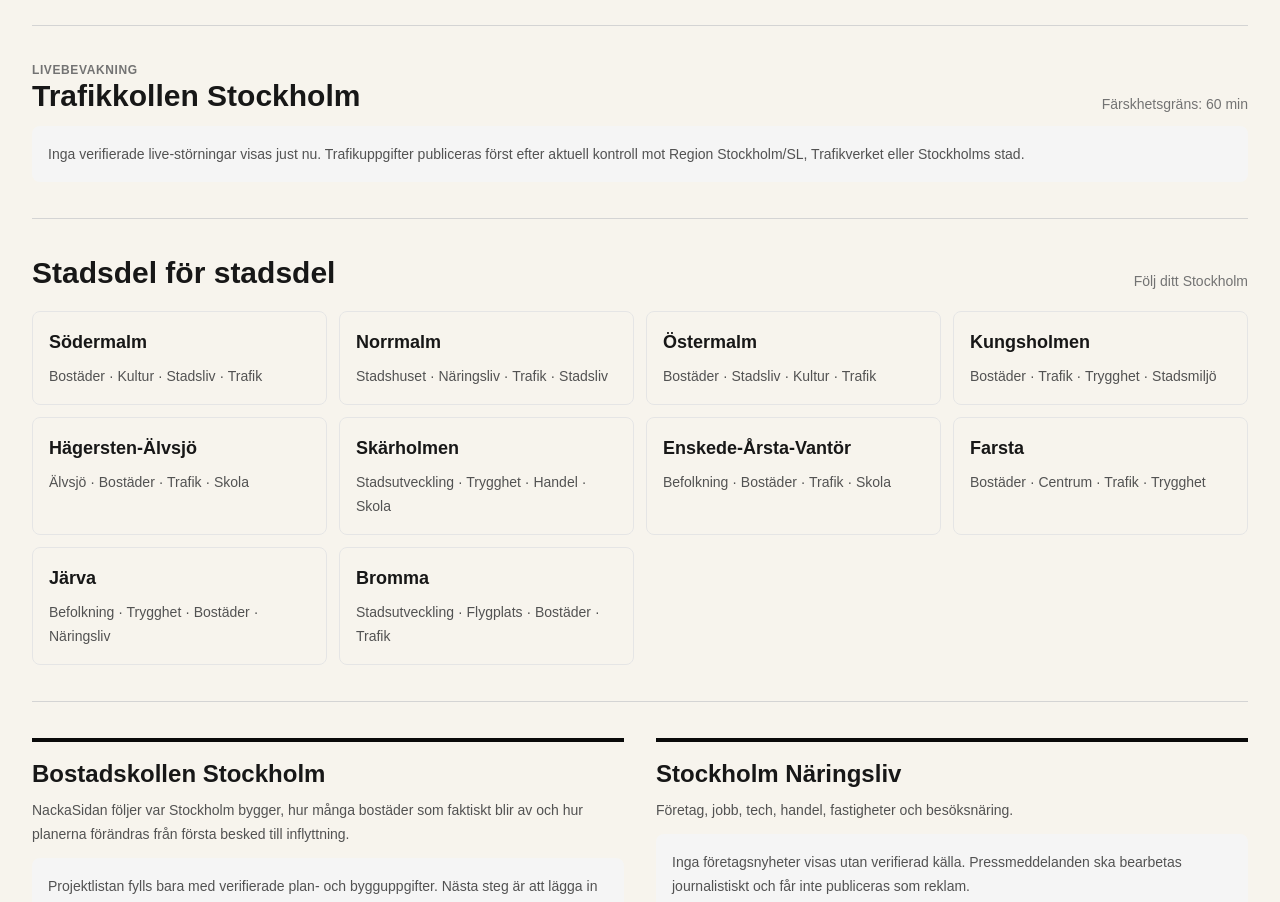
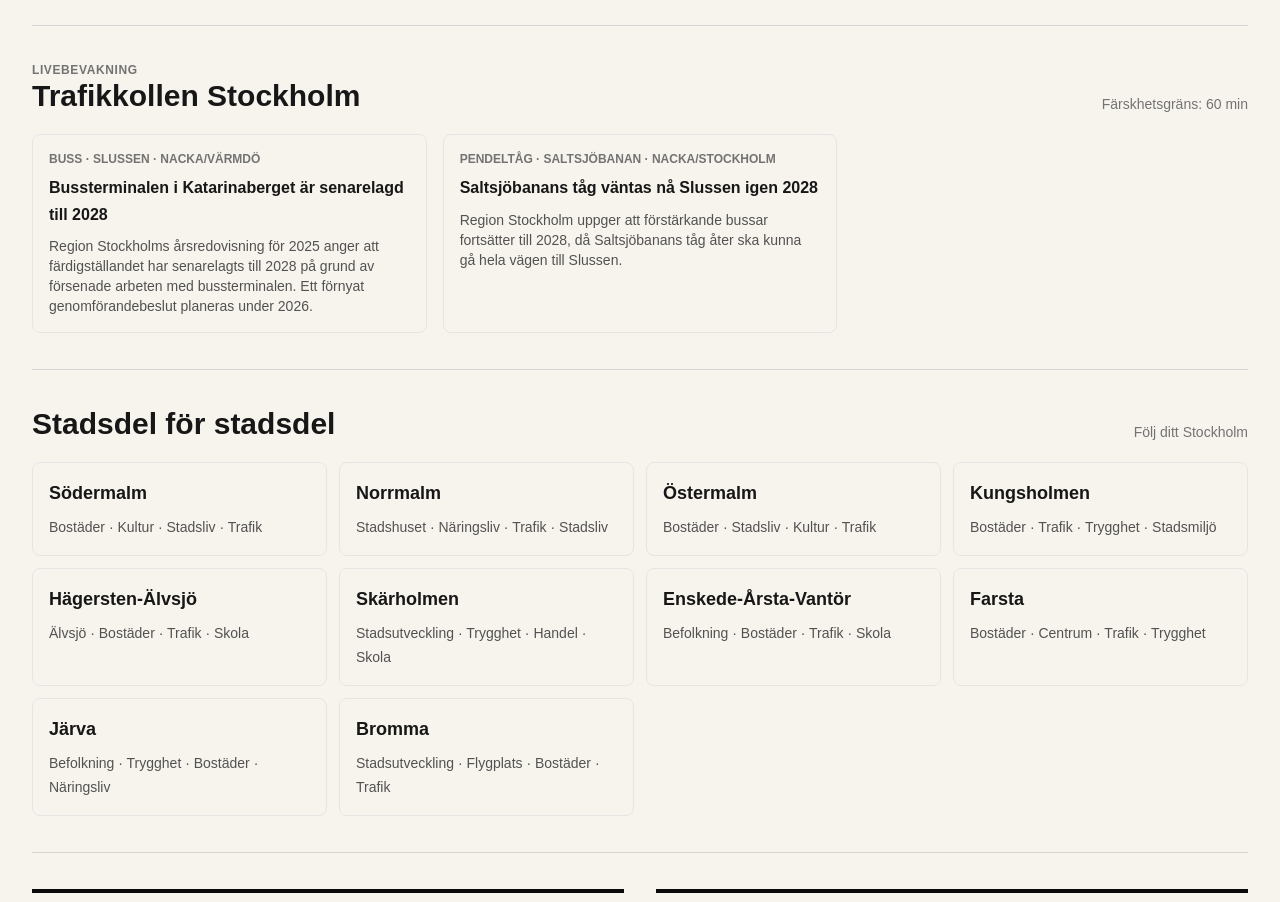
Before and after one commit to Djurgarden2019/NackaSidan-2026, a Next.js app: page /stockholm in a window 1280 px wide. Shown: the part 860-1762 px from the top of the page. Built offline with nearby package versions, Linux system fonts and the light colour scheme.

Commit message:
Main 179: add verified Stockholm transport background item

```diff
--- a/content/stockholmTraffic168.ts
+++ b/content/stockholmTraffic168.ts
@@ -15,10 +15,36 @@ export type StockholmTrafficItem = {
   sourceUrl: string;
 };
 
-// Main 168 introduces the editorial data model for Trafikkollen Stockholm.
-// Live disruptions must be populated from current primary/authoritative sources
-// and should never be presented as current when checkedAt is stale.
-export const stockholmTraffic168: StockholmTrafficItem[] = [];
+// Live disruptions must come from current authoritative sources. Main 179 adds
+// verified background/planned information only; it is deliberately not marked live.
+export const stockholmTraffic168: StockholmTrafficItem[] = [
+  {
+    id: 'slussen-bussterminal-2028',
+    mode: 'Buss',
+    area: 'Slussen · Nacka/Värmdö',
+    headline: 'Bussterminalen i Katarinaberget är senarelagd till 2028',
+    summary: 'Region Stockholms årsredovisning för 2025 anger att färdigställandet har senarelagts till 2028 på grund av försenade arbeten med bussterminalen. Ett förnyat genomförandebeslut planeras under 2026.',
+    impact: 'Stor',
+    status: 'planned',
+    validTo: '2028-12-31T23:59:59+01:00',
+    checkedAt: '2026-08-13T12:20:00+02:00',
+    sourceLabel: 'Region Stockholm – Årsredovisning 2025',
+    sourceUrl: 'https://www.regionstockholm.se/498fc3/contentassets/c4853f1d3efe4d4ebac340a1d7fa56b3/arsredovisning-2025-for-region-stockholm.pdf'
+  },
+  {
+    id: 'saltsjobanan-slussen-2028',
+    mode: 'Pendeltåg',
+    area: 'Saltsjöbanan · Nacka/Stockholm',
+    headline: 'Saltsjöbanans tåg väntas nå Slussen igen 2028',
+    summary: 'Region Stockholm uppger att förstärkande bussar fortsätter till 2028, då Saltsjöbanans tåg åter ska kunna gå hela vägen till Slussen.',
+    impact: 'Stor',
+    status: 'planned',
+    validTo: '2028-12-31T23:59:59+01:00',
+    checkedAt: '2026-08-13T12:20:00+02:00',
+    sourceLabel: 'Region Stockholm – Årsredovisning 2025',
+    sourceUrl: 'https://www.regionstockholm.se/49ae8f/contentassets/c4853f1d3efe4d4ebac340a1d7fa56b3/arsredovisning-2025-for-region-stockholm2.pdf'
+  }
+];
 
 export const stockholmTrafficEditorialRules168 = {
   title: 'Trafikkollen Stockholm',
```
